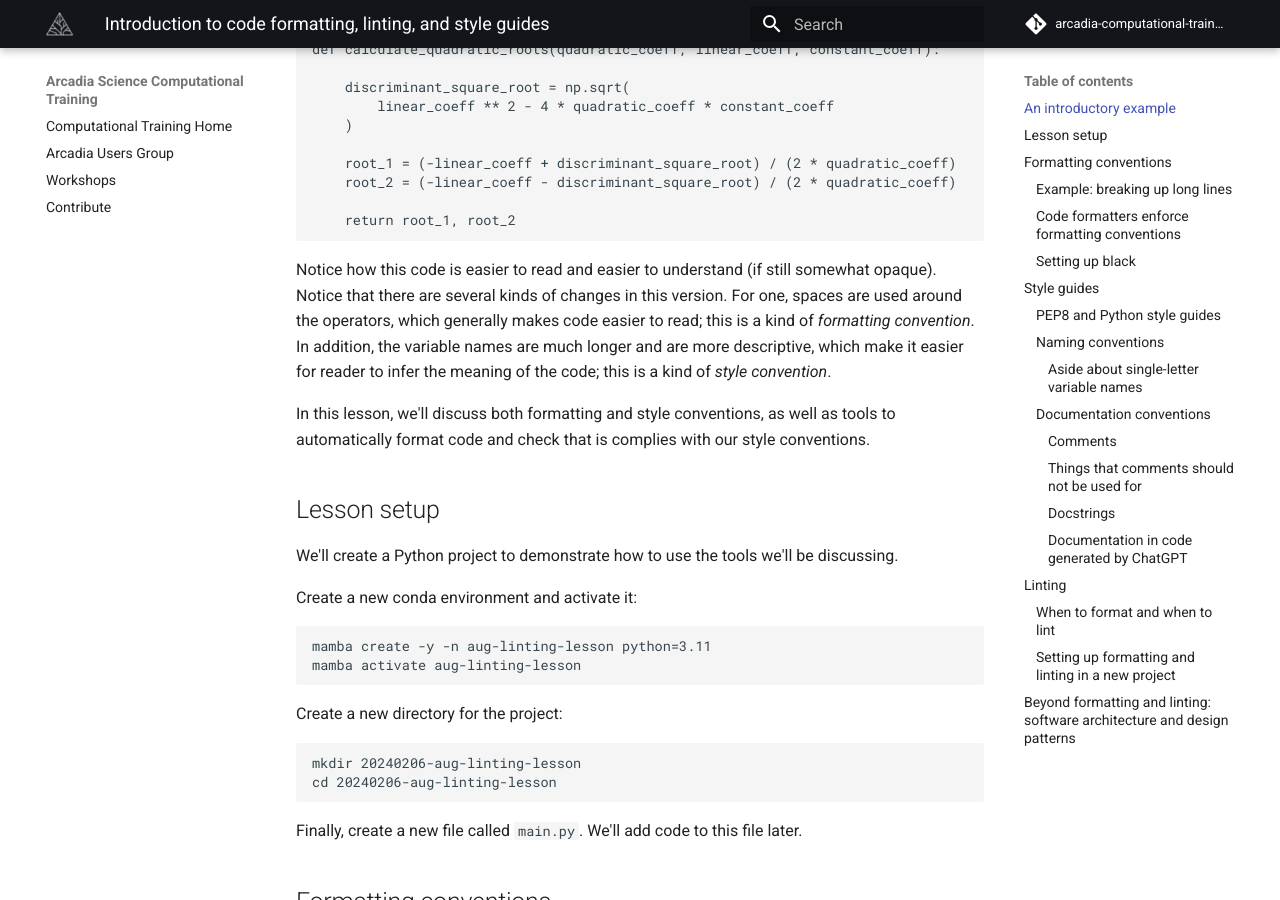
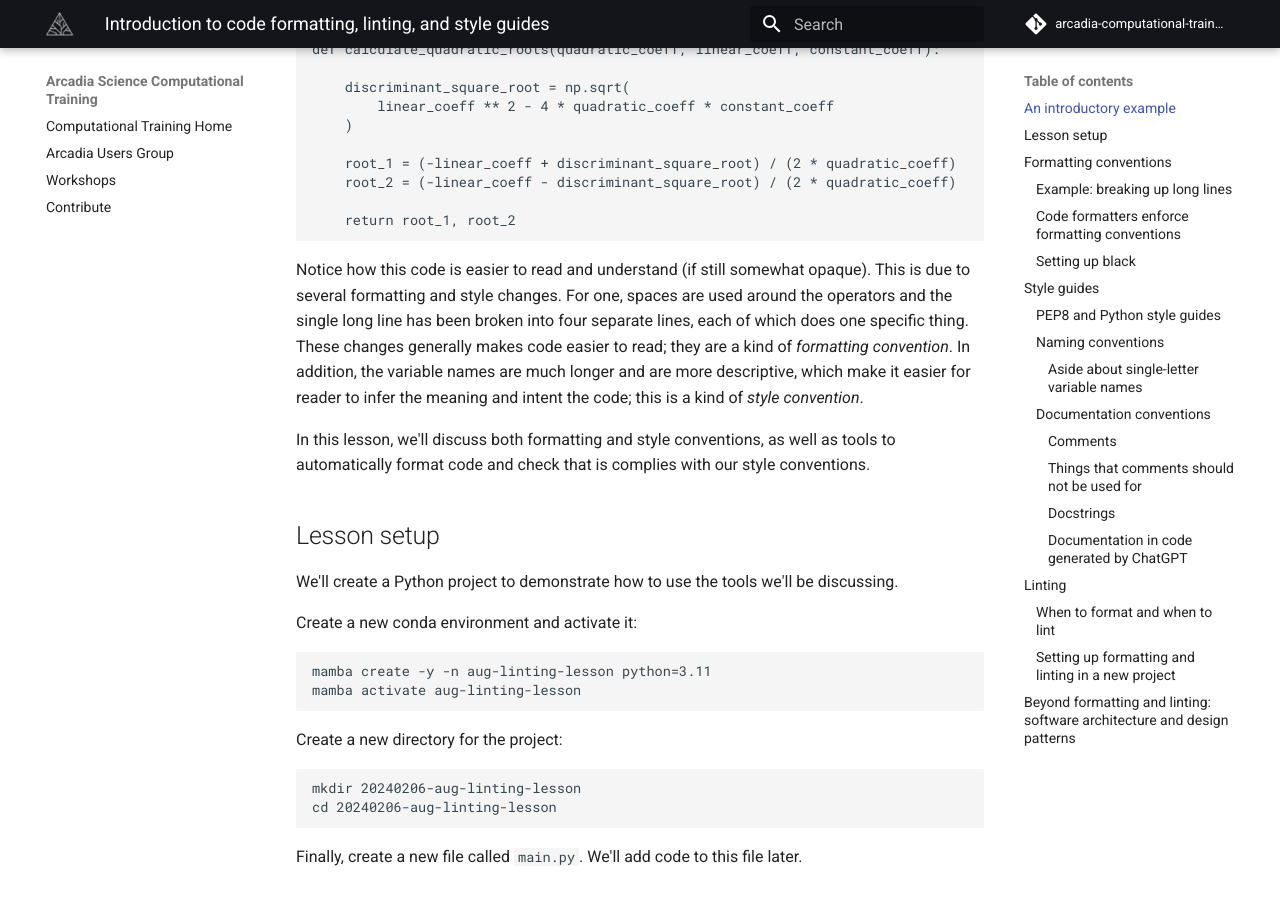
Before and after one commit to Arcadia-Science/arcadia-computational-training, an MkDocs documentation site: the page built from docs/arcadia-users-group/20240206-intro-to-formatting-and-linting/lesson.md, in a window 1280 px wide and 900 px high, scrolled down 1151 px. Built offline with MkDocs 1.6.1 and Material for MkDocs 9.7.7, drawn with Linux system fonts in a browser that asks for light colours; comment, search, counter and statistics services are not loaded.

Commit message:
add mention of breaking up dense lines into multiple lines

````diff
--- a/docs/arcadia-users-group/20240206-intro-to-formatting-and-linting/lesson.md
+++ b/docs/arcadia-users-group/20240206-intro-to-formatting-and-linting/lesson.md
@@ -33,7 +33,7 @@ def calculate_quadratic_roots(quadratic_coeff, linear_coeff, constant_coeff):
 
     return root_1, root_2
 ```
-Notice how this code is easier to read and easier to understand (if still somewhat opaque). Notice that there are several kinds of changes in this version. For one, spaces are used around the operators, which generally makes code easier to read; this is a kind of *formatting convention*. In addition, the variable names are much longer and are more descriptive, which make it easier for reader to infer the meaning of the code; this is a kind of *style convention*.
+Notice how this code is easier to read and understand (if still somewhat opaque). This is due to several formatting and style changes. For one, spaces are used around the operators and the single long line has been broken into four separate lines, each of which does one specific thing. These changes generally makes code easier to read; they are a kind of *formatting convention*. In addition, the variable names are much longer and are more descriptive, which make it easier for reader to infer the meaning and intent the code; this is a kind of *style convention*.
 
 In this lesson, we'll discuss both formatting and style conventions, as well as tools to automatically format code and check that is complies with our style conventions.
 
````
